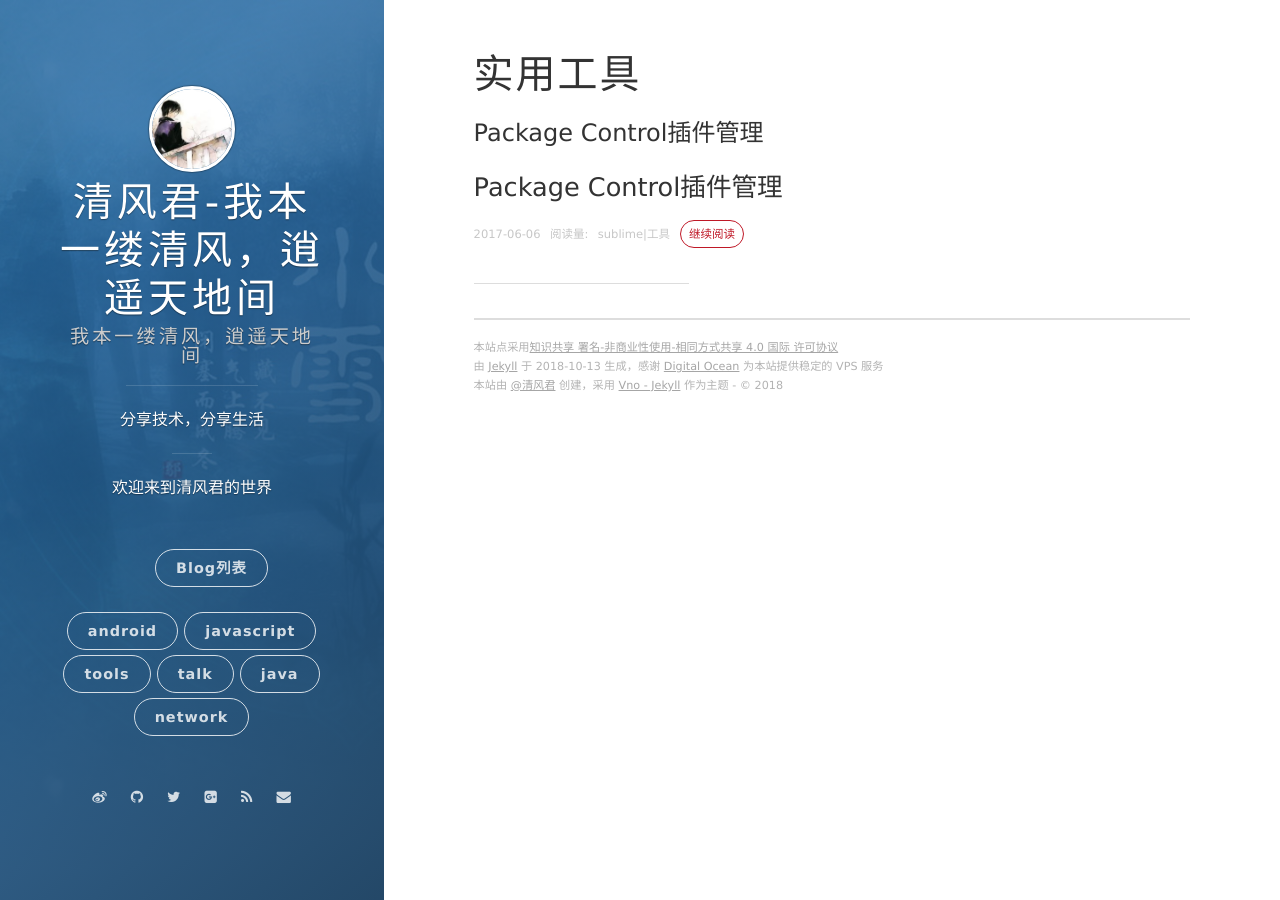
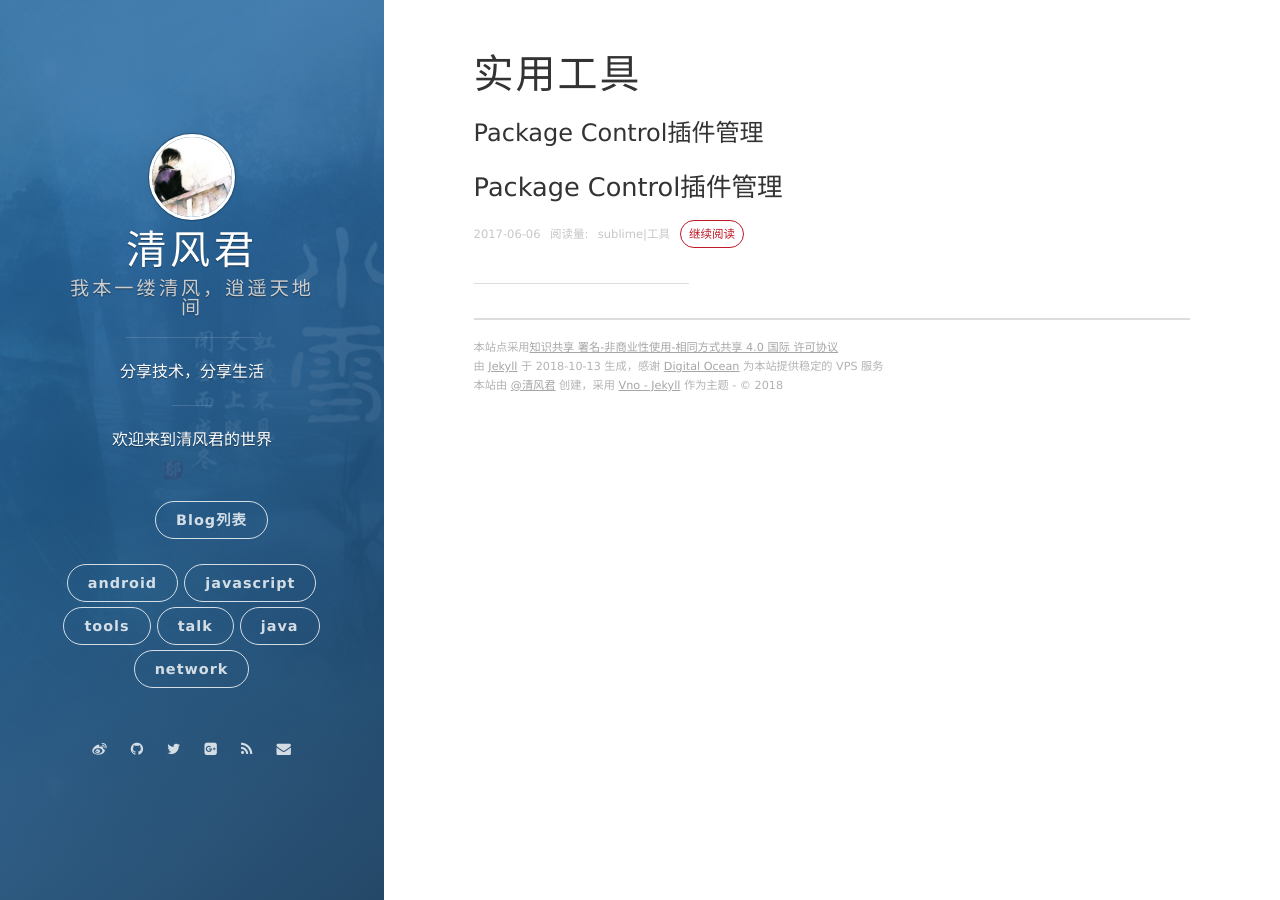
Before and after one commit to qingfengjun/qingfengjun.github.io, a Jekyll site: the page built from category/tools/index.html, in a window 1280 px wide. Built offline with Jekyll 4.4.1, drawn with Linux system fonts in a browser that asks for light colours; nearby versions of some CDN libraries.

Commit message:
_config.yml

```diff
--- a/_config.yml
+++ b/_config.yml
@@ -1,5 +1,5 @@
 # Basic
-title: 清风君-我本一缕清风，逍遥天地间
+title: 清风君
 subtitle: 我本一缕清风，逍遥天地间
 welcome_message: 欢迎来到清风君的世界
 description: 分享技术，分享生活
```
